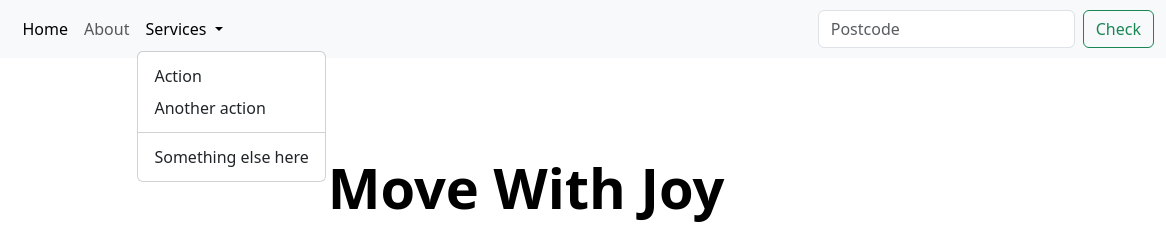
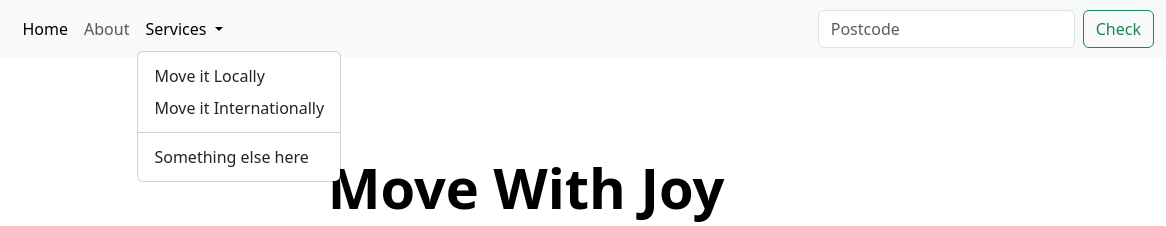
Before and after one commit to jasmeettt/Movers-and-Packers-Website, a plain HTML site: page index.html in a window 1280 px wide. Both pictures are taken after a click on the button "Services". Shown: the top 226 px of the page, 114-1280 px from the left. Drawn offline with nearby package versions, Linux system fonts and the light colour scheme.

Commit message:
Update index.html

```diff
--- a/index.html
+++ b/index.html
@@ -56,8 +56,8 @@
                 Services
               </a>
               <ul class="dropdown-menu">
-                <li><a class="dropdown-item" href="#">Action</a></li>
-                <li><a class="dropdown-item" href="#">Another action</a></li>
+                <li><a class="dropdown-item" href="#">Move it Locally</a></li>
+                <li><a class="dropdown-item" href="#">Move it Internationally</a></li>
                 <li><hr class="dropdown-divider" /></li>
                 <li>
                   <a class="dropdown-item" href="#">Something else here</a>
```
